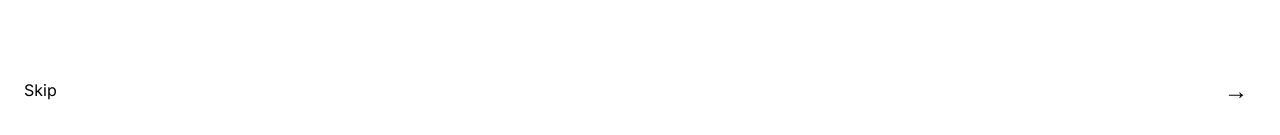
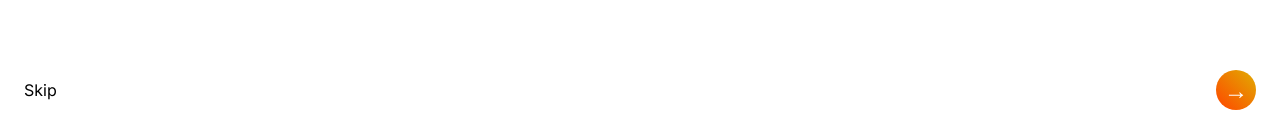
Before and after one commit to bulongo/bulongo.github.io, a Next.js app: page /signup in a window 1280 px wide. Shown: the part 662-797 px from the top of the page. Built offline with nearby package versions, Linux system fonts and the light colour scheme.

Commit message:
next button changed a little bit

```diff
--- a/app/components/Button/Button.module.css
+++ b/app/components/Button/Button.module.css
@@ -29,7 +29,7 @@
 
 .dark {
   border: none;
-  background: #101719;
+  /* background: #101719; */
   transform: translateX(7.3rem);
   color: white;
 }
--- a/app/signup/page.module.css
+++ b/app/signup/page.module.css
@@ -103,10 +103,11 @@
   color: black;
   border-radius: 50%;
   font-size: 1.5rem;
+  transition: 0.2s ease;
 }
 
 .btn {
-  /* background: #023434; */
+  background: linear-gradient(to top right,orangered,#E1AD01);
   /* border: solid red; */
   /* box-shadow: 1px 1px 1px 1px orangered; */
   width: 2.5rem;
@@ -115,7 +116,8 @@
   cursor: pointer;
   align-items: center;
   height: 2.5rem;
-  color: black;
+  color: white;
   border-radius: 50%;
   font-size: 1.5rem;
+  transition: 0.2s ease;
 }
```
